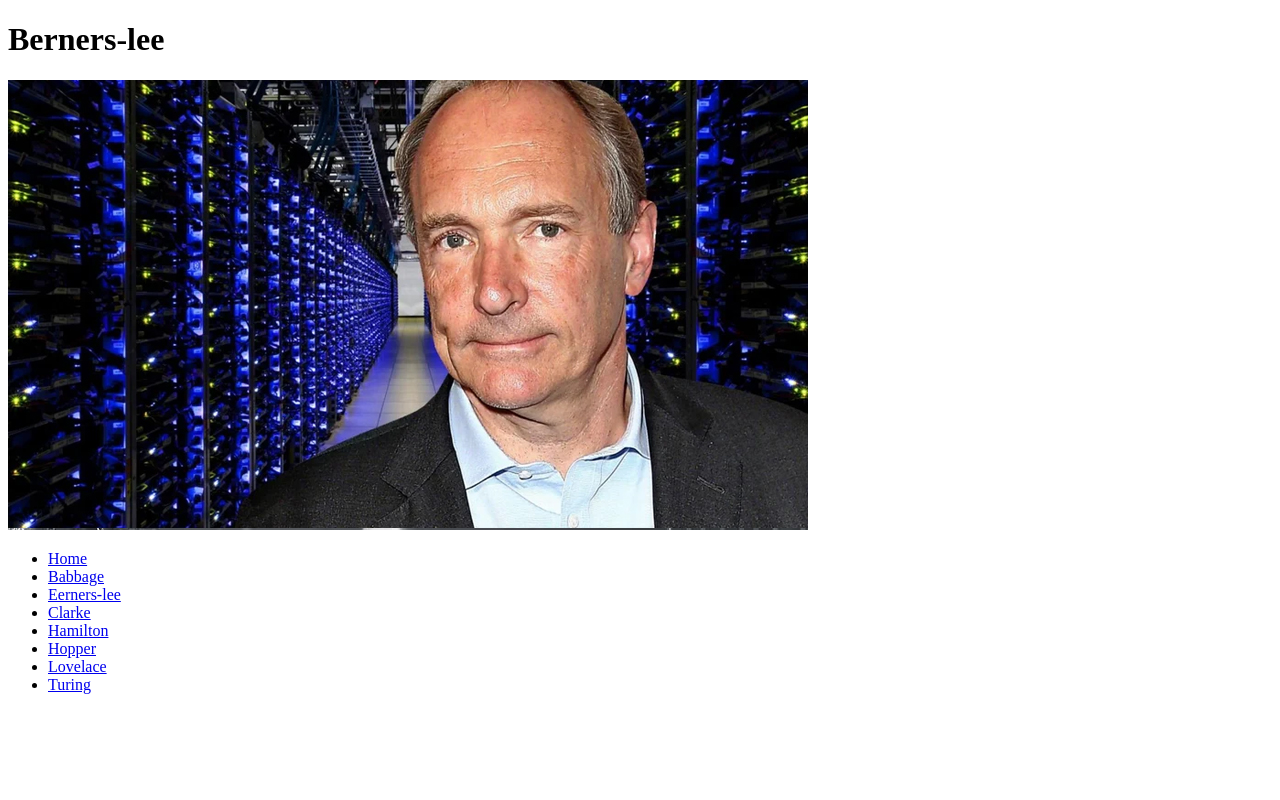
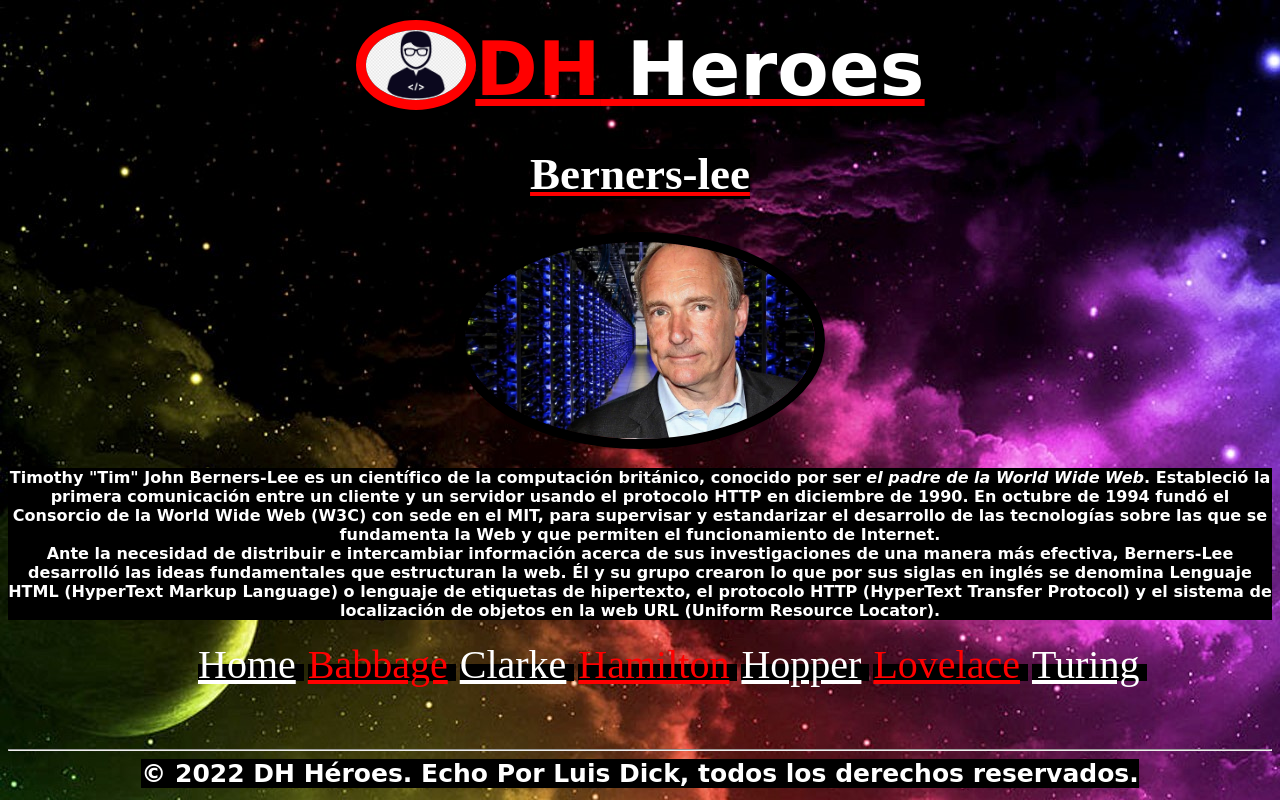
Before and after one commit to Luchito30/DH-Heroes, a website: page views/berners-lee.html in a window 1280 px wide. Drawn offline with Linux system fonts and the light colour scheme.

Commit message:
se termina pag lee, se modifica index y babb

```diff
--- a/public/css/style.css
+++ b/public/css/style.css
@@ -64,6 +64,16 @@ body
 .home__img
                 {
                 width: 400px;
+                border-top-width: 10px;
+                border-right-width: 10px;
+                border-bottom-width: 10px;
+                border-left-width: 10px;
+                border-top-style: solid;
+                border-right-style: solid;
+                border-bottom-style: solid;
+                border-left-style: solid;
+                border-color: rgb(0, 0, 0);
+                border-radius: 20%;
                 }
 .center__img
                 {
@@ -95,6 +105,31 @@ body
                 position: relative;
                 bottom: 55px;
                 }
+.center__img__lee
+                {
+                    position: relative;
+                    text-align: center;
+                    bottom: 65px;
+                }
+.lee__img
+                {
+                width: 350px;
+                border-top-width: 10px;
+                border-right-width: 10px;
+                border-bottom-width: 10px;
+                border-left-width: 10px;
+                border-top-style: solid;
+                border-right-style: solid;
+                border-bottom-style: solid;
+                border-left-style: solid;
+                border-color: black;
+                border-radius: 50%
+                }
+#lee
+                {
+                position:relative;
+                bottom: 50px;
+                }
 .link__color
                 {
                     color: white;
@@ -110,7 +145,7 @@ ul.navega li    {
                     display: inline;
                     padding-right: 0.5em;
                     position: relative;
-                    left: 80px;
+                    left: 150px;
                     bottom: 45px;
                     background-color: black;
                 }
@@ -123,6 +158,11 @@ ul.navega li    {
                 font-family: cursive;
                 bottom: 70px;
                 }
+#resaltado
+                {
+                font-size: 30px;
+                text-decoration:underline red 5px;
+                }
 .copyright
                 {
                 text-align: center;
--- a/views/berners-lee.html
+++ b/views/berners-lee.html
@@ -4,23 +4,41 @@
     <meta charset="UTF-8">
     <meta http-equiv="X-UA-Compatible" content="IE=edge">
     <meta name="viewport" content="width=device-width, initial-scale=1.0">
+    <link rel="icon" sizes="any" href="/img/logo.png">
+    <link rel="stylesheet" href="/css/style.css">
     <title>Berners-lee</title>
 </head>
 <body>
-    <h1>Berners-lee</h1>
 
-<img src="/img/berners-lee.jpg" alt="Foto de berners-lee no encontrada">
+    <h1 class="titulo__home"><a class="titulo__rojito" href="/"><img class="titulo__img" src="/img/logo.png" alt="Logo"><span class="titulo__rojito">DH</span><span class="titulo__blanco"> Heroes</span></a></h1>
+    <div  class="titulo__heroe"><h2><strong class="titulo__heroe2">Berners-lee</strong></h2></div>
+    <div class="center__img__lee" ><img class="lee__img" src="/img/berners-lee.jpg" alt="Foto de berners-lee no encontrada"></div>
 
-    <ul>
-        <li><a href="/">Home</a></li>
-        <li><a href="babbage">Babbage</a></li>
-        <li> <a href="berners-lee">Eerners-lee</a></li>
-        <li><a href="clarke">Clarke</a></li>
-        <li><a href="hamilton">Hamilton</a></li>
-        <li><a href="hopper">Hopper</a></li>
-        <li><a href="lovelace">Lovelace</a></li>
-        <li><a href="turing">Turing</a></li>
-    </ul>
+    <div class="info" id="lee">
+        <strong>Timothy "Tim" John Berners-Lee es un científico de la computación británico, conocido por ser <i>el padre de la World Wide Web</i>. Estableció la primera comunicación entre un cliente y un servidor usando el protocolo HTTP en diciembre de 1990. En octubre de 1994 fundó el Consorcio de la World Wide Web (W3C) con sede en el MIT, para supervisar y estandarizar el desarrollo de las tecnologías sobre las que se fundamenta la Web y que permiten el funcionamiento de Internet.<br>
 
+        Ante la necesidad de distribuir e intercambiar información acerca de sus investigaciones de una manera más efectiva, Berners-Lee desarrolló las ideas fundamentales que estructuran la web. Él y su grupo crearon lo que por sus siglas en inglés se denomina Lenguaje HTML (HyperText Markup Language) o lenguaje de etiquetas de hipertexto, el protocolo HTTP (HyperText Transfer Protocol) y el sistema de localización de objetos en la web URL (Uniform Resource Locator).
+              </strong>
+      </div>
+
+      <nav>
+
+        <ul class="navega">
+            <li><a class="link__color" href="/">Home</a></li>
+            <li><a class="link__color2" href="babbage">Babbage</a></li>
+            <li><a class="link__color" href="clarke">Clarke</a></li>
+            <li><a class="link__color2" href="hamilton">Hamilton</a></li>
+            <li><a class="link__color" href="hopper">Hopper</a></li>
+            <li><a class="link__color2" href="lovelace">Lovelace</a></li>
+            <li><a class="link__color" href="turing">Turing</a></li>
+        </ul>
+</nav>
 </body>
+<footer>
+    <hr >
+    <div>
+    <div class="copyright"><strong class="footer__estilo">&copy 2022 DH Héroes. Echo Por Luis Dick, todos los derechos reservados.</strong>
+    </div>
+</div>
+</footer>
 </html>
```
Also changed, not shown: views/babbage.html (+7 -8 lines), views/index.html (+1 -1 lines).
